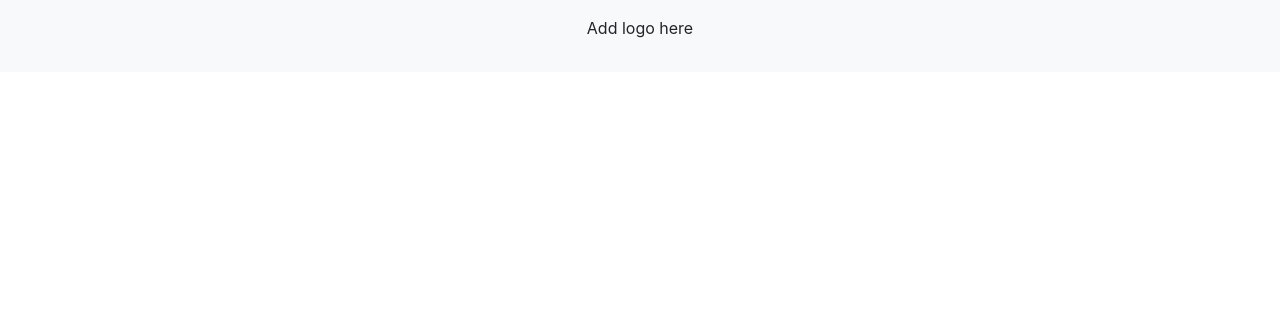
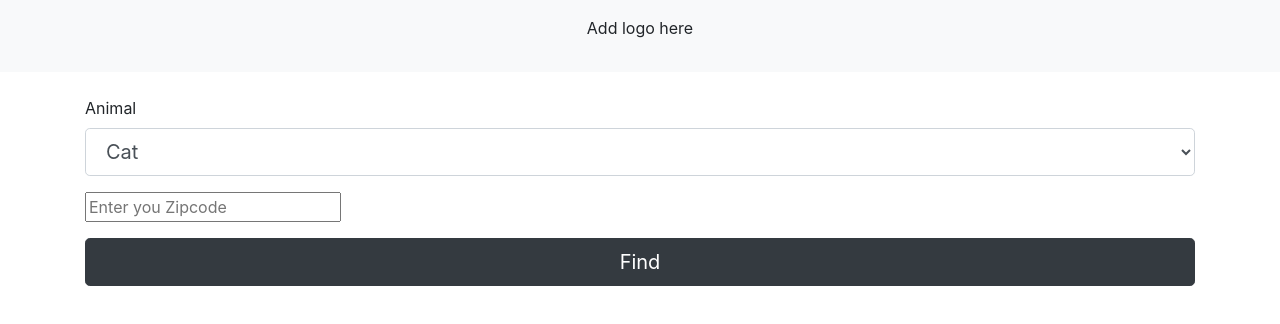
Before and after one commit to petercr/find-a-pet, a website: page index.html in a window 1280 px wide. Drawn offline with nearby package versions, Linux system fonts and the light colour scheme.

Commit message:
added label, select, & input * 2

```diff
--- a/index.html
+++ b/index.html
@@ -19,8 +19,17 @@
   <div class="container">
     <form class="pet-form"></form>
       <div class="form-group">
-
+        <label for="animal">Animal</label>
+        <select id="animal" class="form-control form-control-lg mb-3">
+          <option value="cat">Cat</option>
+          <option value="dog">Dog</option>
+          <option value="bird">Bird</option>
+          <option value="smallfurry">Small Furry</option>
+        </select>
+        <input type="text" id="zip" class="form-control-form-control-lg" placeholder="Enter you Zipcode">
+        <input type="submit" value="Find" class="btn btn-dark btn-lg btn-block mt-3">
       </div>
+      <div id="results"></div>
   </div>
 </body>
 
```
